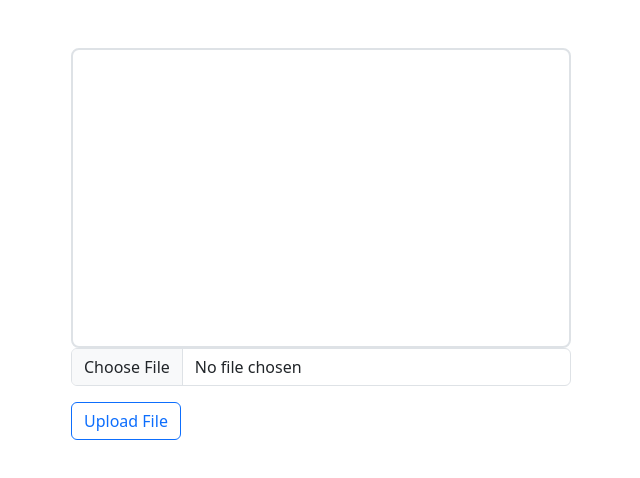
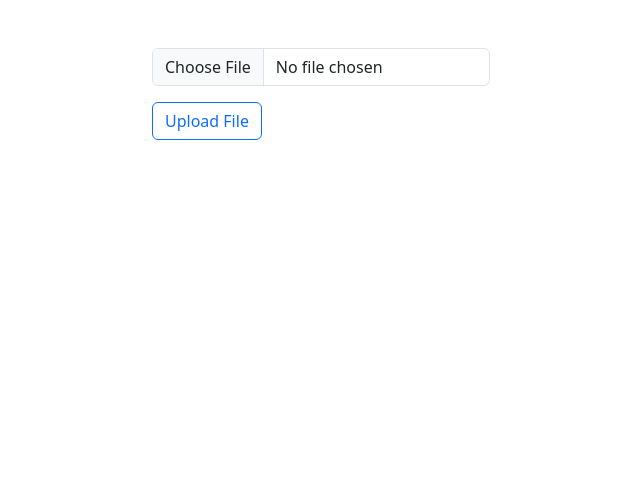
Before and after one commit to ChavinduShirantha/File-Uploader, a plain HTML site: page Front-End/index.html in a window 1280 px wide. Shown: the whole page, without its empty margins (319-959 px from the left). Drawn offline with Linux system fonts and the light colour scheme.

Commit message:
Updated Content

```diff
--- a/Front-End/index.html
+++ b/Front-End/index.html
@@ -13,9 +13,7 @@
         <div class="d-flex mt-5">
             <form id="form">
                 <div id="uploadContainer">
-                    <div class="image-context border border-2 rounded-3" id="img"></div>
-                    <input type="file" name="upload_Img" class="form-control col-8" id="upload_Img">
-                    <small class="control-error text-danger"></small>
+                        <input class="form-control" id="upload" name="upload" type="file">
                 </div>
                 <button type="button" id="btnUpload" class="btn btn-outline-primary mt-3">Upload File</button>
             </form>
```
Also changed, not shown: Front-End/assets/css/styles.css (+10 -3 lines), Front-End/assets/img/1.png (added).
